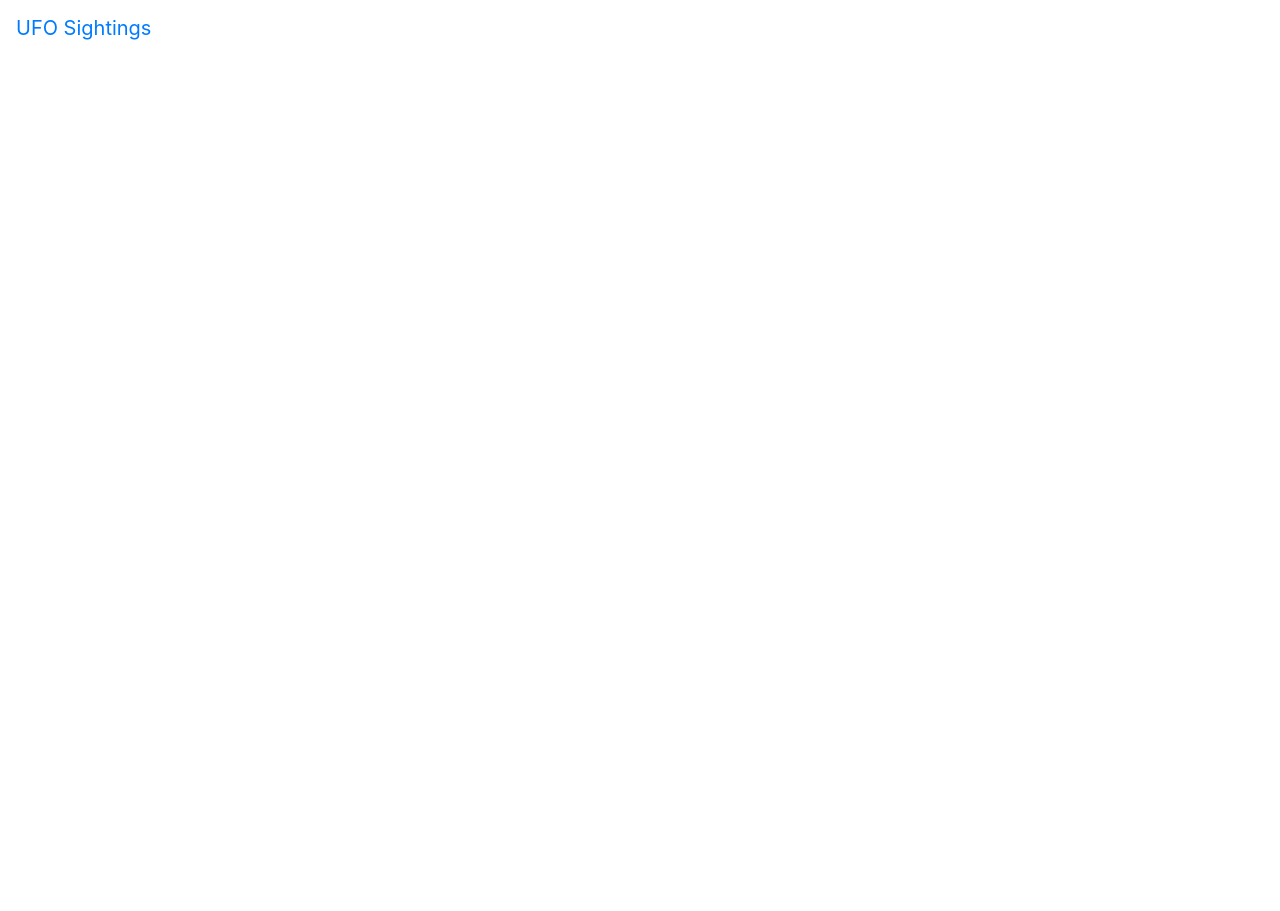
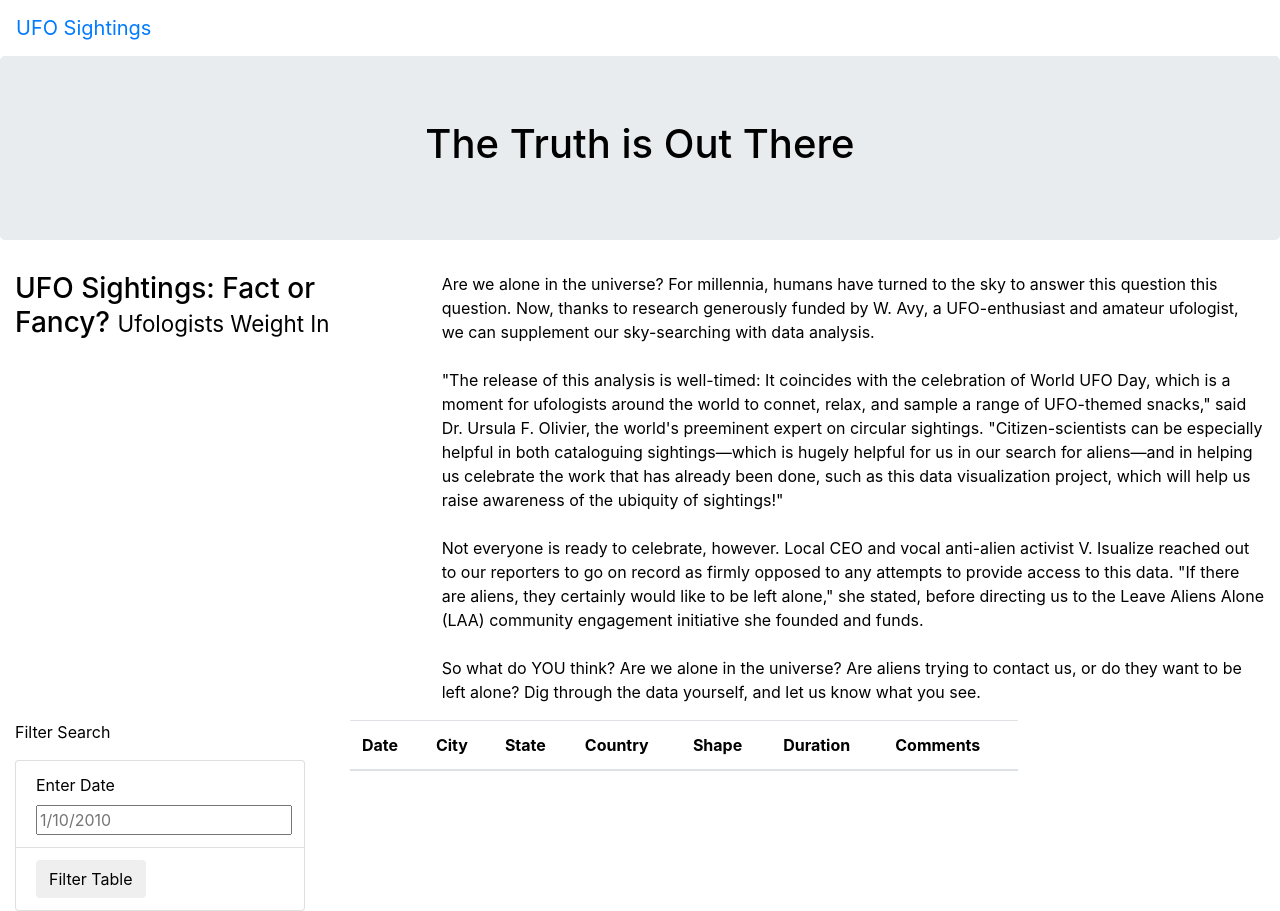
Before and after one commit to peytonmford/UFOs, a plain HTML site: page index.html in a window 1280 px wide. Before the commit the page ends 800 px from the top, so only its background shows below. Drawn offline with nearby package versions, Linux system fonts and the light colour scheme.

Commit message:
Added new index.html

```diff
--- a/index.html
+++ b/index.html
@@ -17,7 +17,64 @@
     <nav class = "navbar navbar-expand-lg">
       <a class = "navbar-brand" href="index.html">UFO Sightings</a>
 
+
     </nav>
+    <div class = "jumbotron">
+      <h1>The Truth is Out There</h1>
+    </div>
+    <div class="container-fluid">
+      <div class="row">
+        <div class = "col-md-4">
+          <h3>UFO Sightings: Fact or Fancy? <small>Ufologists Weight In</small></h3>
+
+        </div>
+        <div class = "col-md-8">
+          <p>
+            Are we alone in the universe? For millennia, humans have turned to the sky to answer this question this question. Now, thanks to research generously funded by W. Avy, a UFO-enthusiast and amateur ufologist, we can supplement our sky-searching with data analysis.<br><br>"The release of this analysis is well-timed: It coincides with the celebration of World UFO Day, which is a moment for ufologists around the world to connet, relax, and sample a range of UFO-themed snacks," said Dr. Ursula F. Olivier, the world's preeminent expert on circular sightings. "Citizen-scientists can be especially helpful in both cataloguing sightings—which is hugely helpful for us in our search for aliens—and in helping us celebrate the work that has already been done, such as this data visualization project, which will help us raise awareness of the ubiquity of sightings!"<br><br>Not everyone is ready to celebrate, however. Local CEO and vocal anti-alien activist V. Isualize reached out to our reporters to go on record as firmly opposed to any attempts to provide access to this data. "If there are aliens, they certainly would like to be left alone," she stated, before directing us to the Leave Aliens Alone (LAA) community engagement initiative she founded and funds.<br><br>So what do YOU think? Are we alone in the universe? Are aliens trying to contact us, or do they want to be left alone? Dig through the data yourself, and let us know what you see.
+          </p>
+        </div>
+      </div>
+    </div>
+    <div class="container-fluid">
+      <div class="row">
+        <div class="col-md-3">
+          <form>
+            <p>Filter Search</p>
+          </form>
+          <ul class = "list-group">
+            <li class = "list-group-item">
+              <label for="date">Enter Date</label>
+              <input type = "text" placeholder="1/10/2010" id="datetime" />
+            </li>
+            <li class = "list-group-item">
+              <button id="filter-btn" type="button" class="btn btn-default">Filter Table</button>
+
+            </li>
+
+          </ul>
+
+        </div>
+        <div class = "col-md-9">
+          <div class = "col-md-9">
+            <table class = "table table-striped">
+              <thead>
+                <tr>
+                  <th>Date</th>
+                  <th>City</th>
+                  <th>State</th>
+                  <th>Country</th>
+                  <th>Shape</th>
+                  <th>Duration</th>
+                  <th>Comments</th>
+                </tr>
+              </thead>
+              <tbody></tbody>
+            </table>
+          </div>
+
+        </div>
+      </div>
+    </div>
 
   </div>
 
--- a/static/css/style.css
+++ b/static/css/style.css
@@ -1,7 +1,7 @@
 
 body {
 
-    color: #f7f7f7;
+    color: #000000;
   }
 
 .jumbotron {
```
